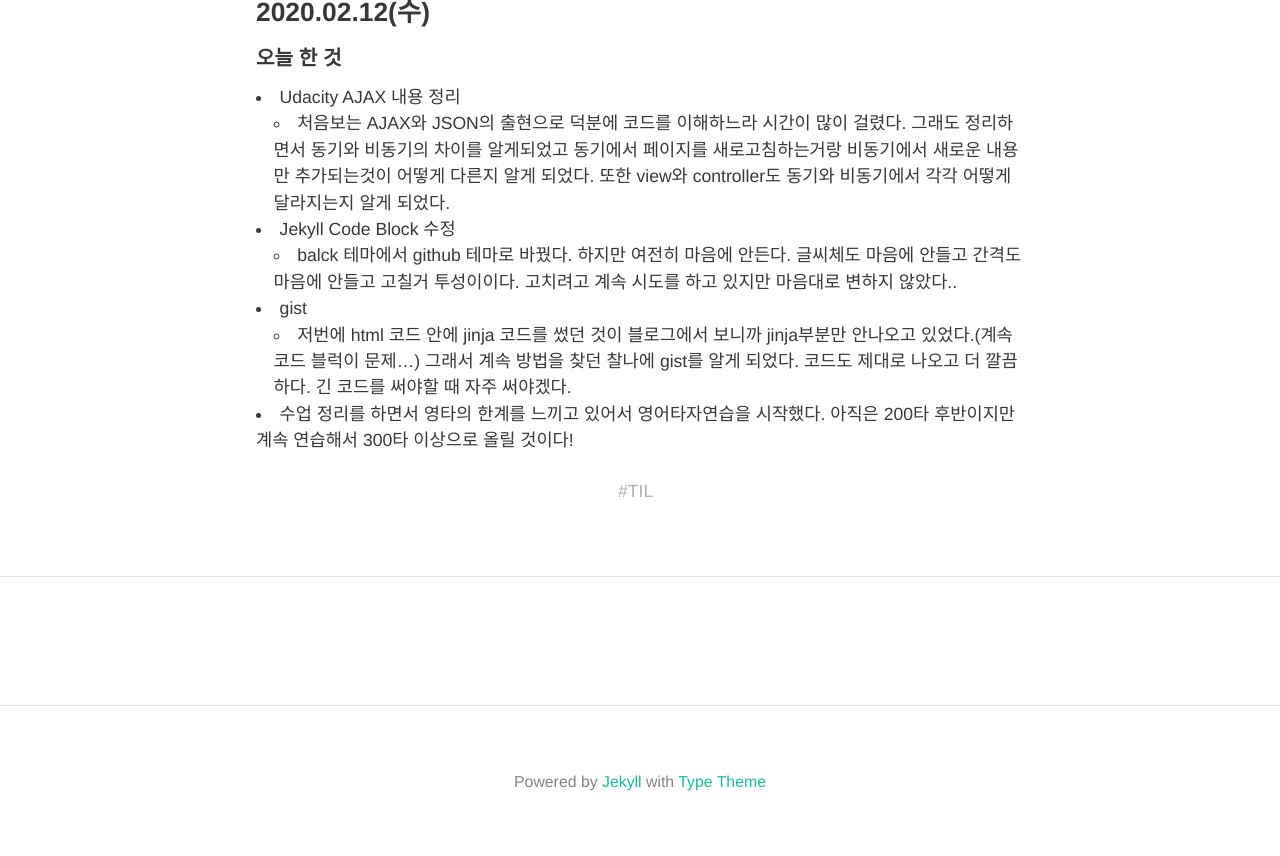
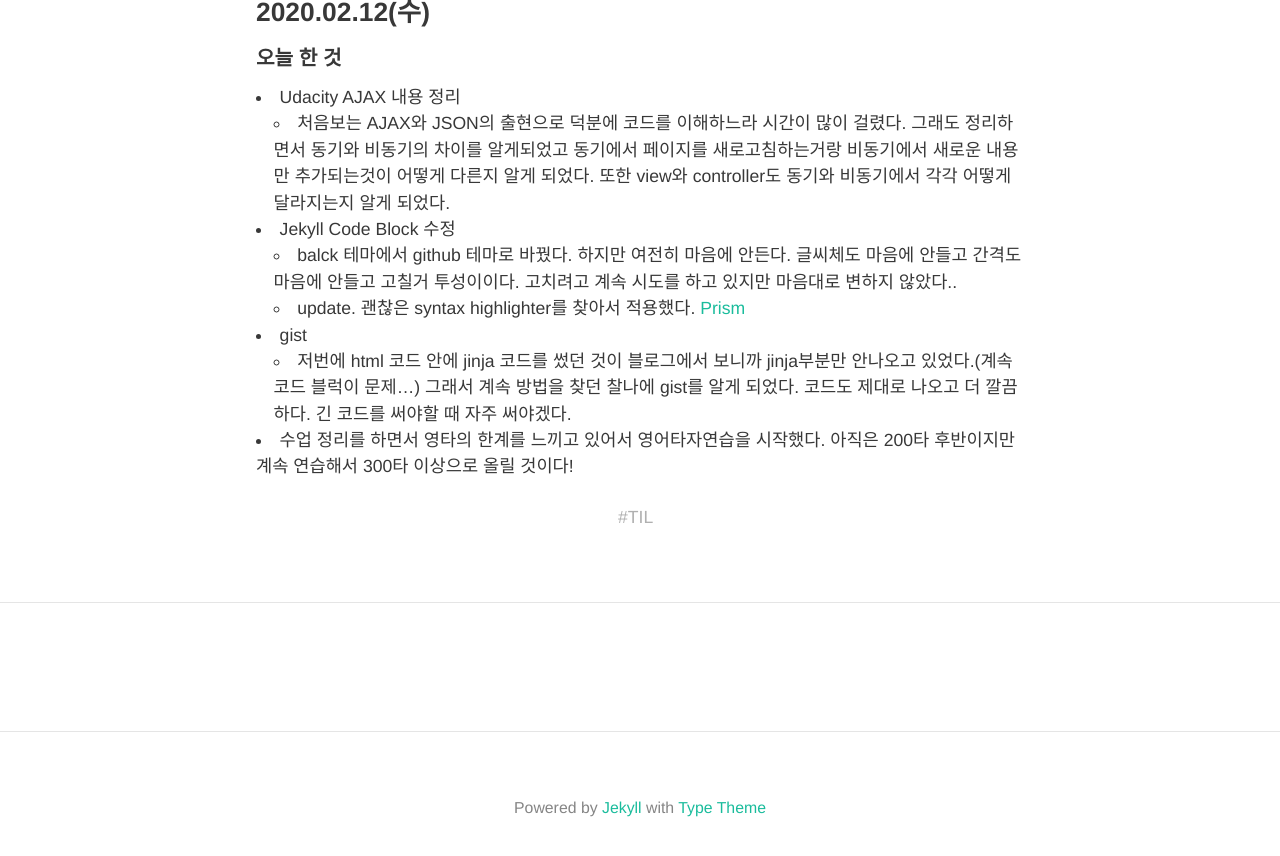
Before and after one commit to HyunlangBan/hyunlangban.github.io, a Jekyll site: the page built from _posts/2020-02-10-week-til.md, in a window 1280 px wide and 900 px high, scrolled down 1413 px. Shown: the top 856 px of the window. Built offline with Jekyll 4.4.1, drawn with Linux system fonts in a browser that asks for light colours; nearby versions of some CDN libraries; comment, search, counter and statistics services are not loaded.

Commit message:
Update 2020-02-10-week-til.md

```diff
--- a/_posts/2020-02-10-week-til.md
+++ b/_posts/2020-02-10-week-til.md
@@ -35,6 +35,7 @@ tag: TIL
   - 처음보는 AJAX와 JSON의 출현으로 덕분에 코드를 이해하느라 시간이 많이 걸렸다. 그래도 정리하면서 동기와 비동기의 차이를 알게되었고 동기에서 페이지를 새로고침하는거랑 비동기에서 새로운 내용만 추가되는것이 어떻게 다른지 알게 되었다. 또한 view와 controller도 동기와 비동기에서 각각 어떻게 달라지는지 알게 되었다.
 - Jekyll Code Block 수정
   - balck 테마에서 github 테마로 바꿨다. 하지만 여전히 마음에 안든다. 글씨체도 마음에 안들고 간격도 마음에 안들고 고칠거 투성이이다. 고치려고 계속 시도를 하고 있지만 마음대로 변하지 않았다..
+  - update. 괜찮은 syntax highlighter를 찾아서 적용했다. [Prism](https://mycyberuniverse.com/replace-rouge-highlighter-prismjs-jekyll.html)
 - gist
   - 저번에 html 코드 안에 jinja 코드를 썼던 것이 블로그에서 보니까 jinja부분만 안나오고 있었다.(계속 코드 블럭이 문제...) 그래서 계속 방법을 찾던 찰나에 gist를 알게 되었다. 코드도 제대로 나오고 더 깔끔하다. 긴 코드를 써야할 때 자주 써야겠다.
 - 수업 정리를 하면서 영타의 한계를 느끼고 있어서 영어타자연습을 시작했다. 아직은 200타 후반이지만 계속 연습해서 300타 이상으로 올릴 것이다!
```
